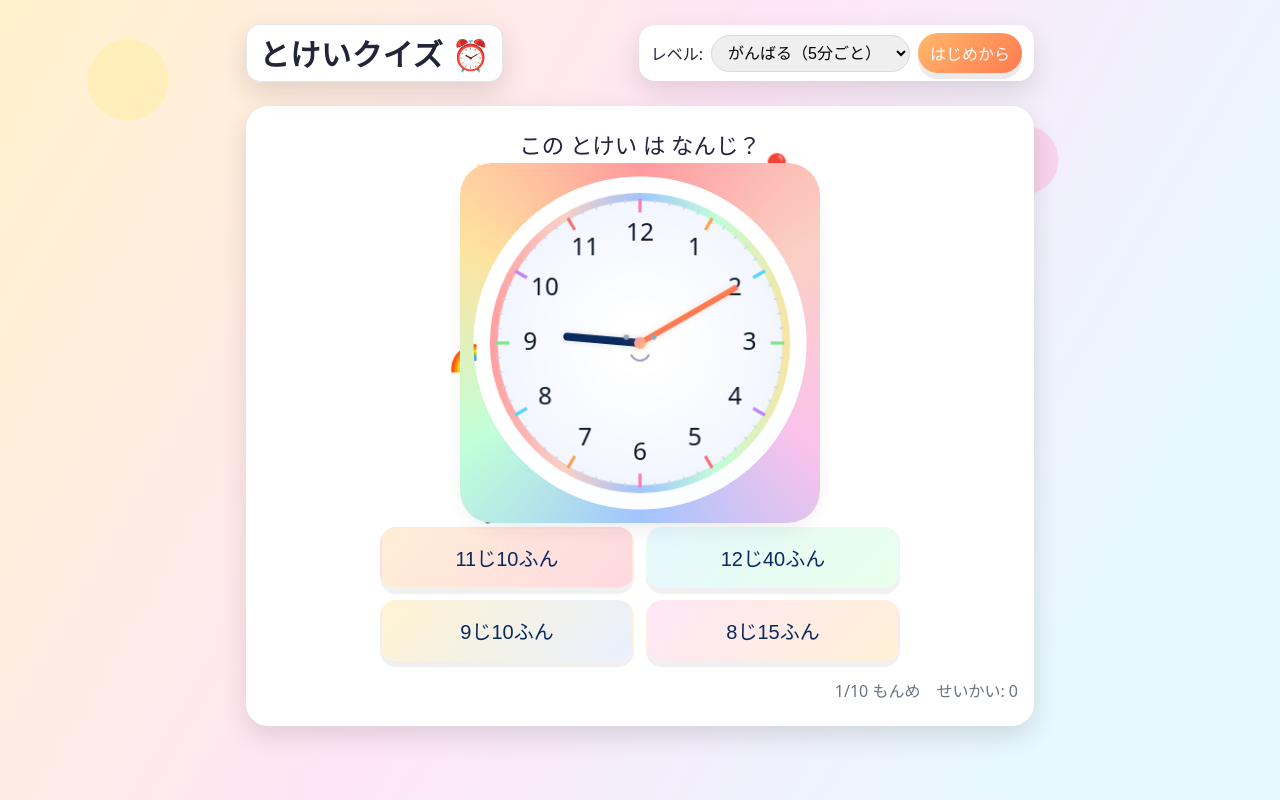
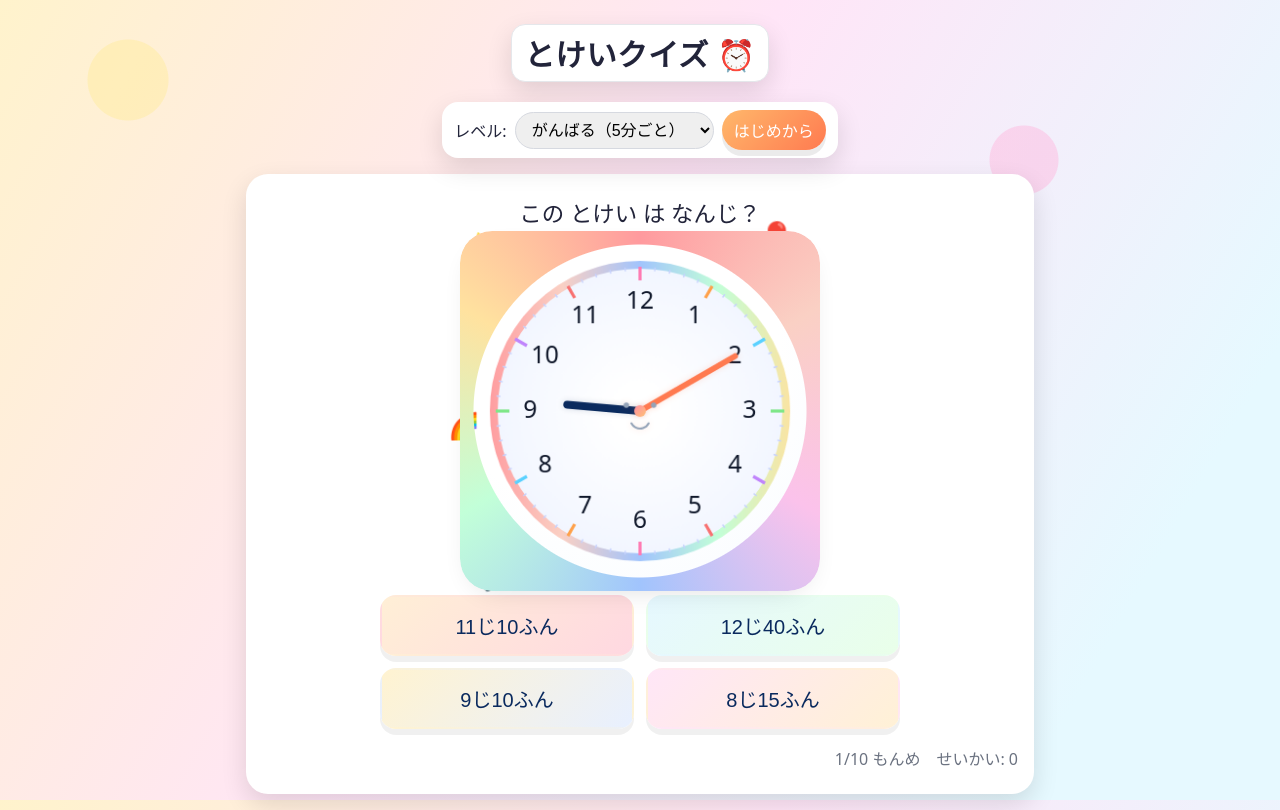
Before and after one commit to belieeve/tokei, a plain HTML site: page index.html in a window 1280 px wide. Drawn offline with Linux system fonts and the light colour scheme.

Commit message:
style: ヘッダーを中央配置（縦並び・タイトル中央揃え）

```diff
--- a/style.css
+++ b/style.css
@@ -31,9 +31,9 @@ body {
 
 .app__header {
   display: flex;
-  flex-wrap: wrap;
+  flex-direction: column;
   align-items: center;
-  justify-content: space-between;
+  justify-content: center;
   gap: 12px;
 }
 
@@ -47,6 +47,7 @@ h1 {
   padding: 6px 12px;
   border-radius: 14px;
   box-shadow: var(--shadow);
+  text-align: center;
 }
 
 .controls {
```
